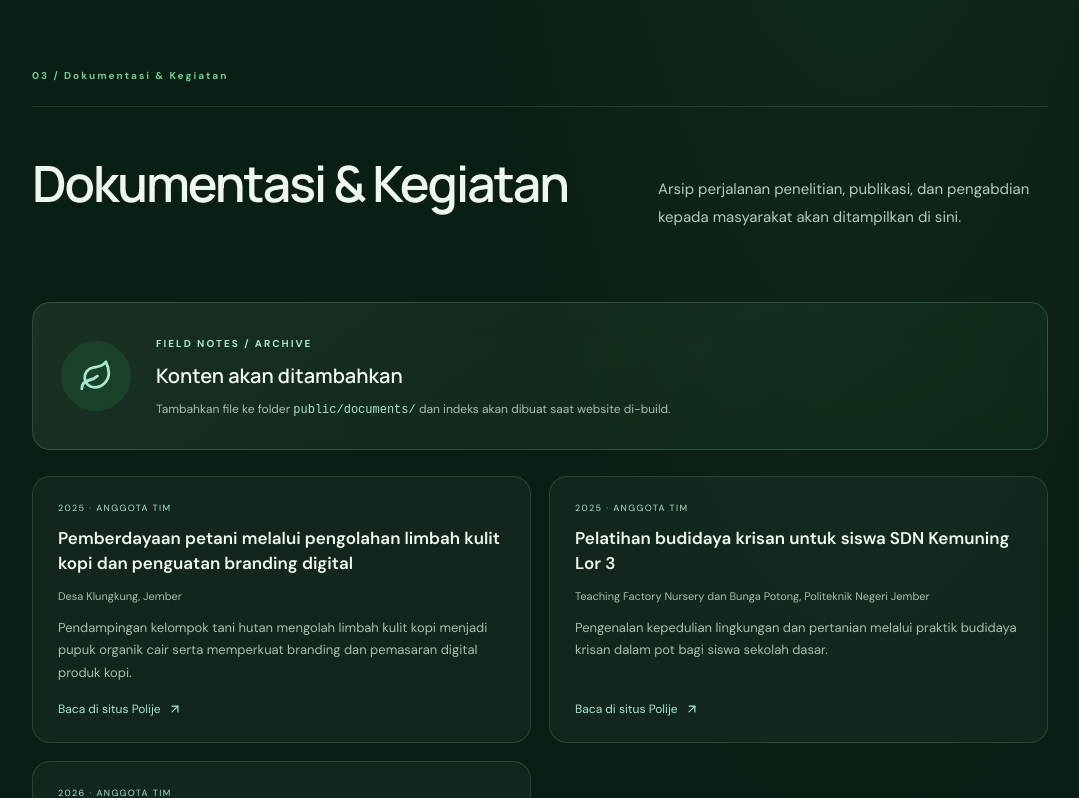
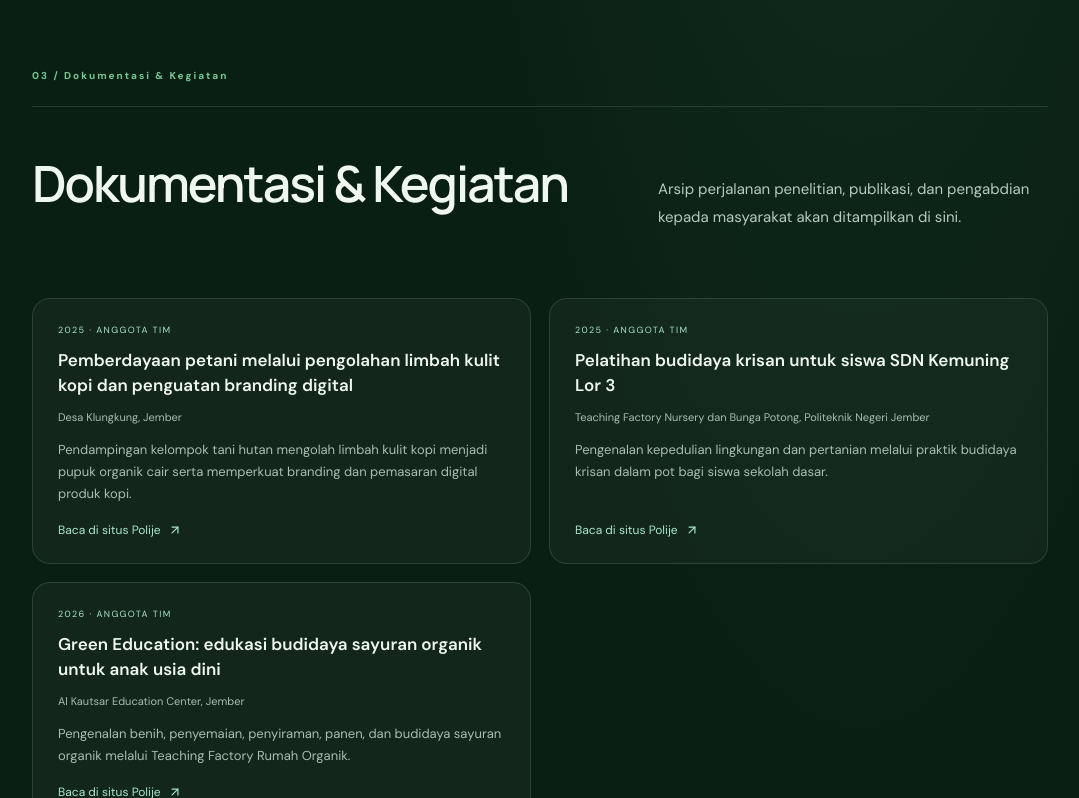
Before and after one commit to 19am-lannnmmmm/df-sabiku, a React (Vite) app: page / in a window 1280 px wide. Shown: the part 2387-3185 px from the top of the page, without its empty margins (100-1179 px from the left). Built offline with nearby package versions, Linux system fonts and the light colour scheme; no server answers.

Commit message:
Hide empty archive placeholder when activities or documents are available

```diff
--- a/src/App.tsx
+++ b/src/App.tsx
@@ -43,7 +43,7 @@ function App() {
       </section>
       <section className="section about-section" id="about"><div className="section-kicker">01 / {t.about}</div><div className="section-grid"><div><h2>{t.about}</h2><p className="lead">{t.aboutText}</p><div className="profile-facts"><span>{profile.institution}</span><span>{profile.program[lang]}</span><span>{profile.position[lang]}</span></div></div><div className="education-card"><div className="card-icon"><GraduationCap/></div><h3>{t.education}</h3>{profile.education.map(item=><div className="education-row" key={item.level}><span className="education-year">{item.year}</span><div><strong>{item.level} · {item.institution}</strong><p>{item.program}</p></div></div>)}</div></div></section>
       <section className="section research-section" id="research"><div className="section-kicker">02 / {t.research}</div><div className="section-heading"><h2>{t.research}</h2><p>{t.researchText}</p></div><div className="interest-grid">{profile.researchInterests.map((item,i)=><article className="interest-card" key={item}><span className="interest-number">0{i+1}</span><FlaskConical size={22}/><h3>{item}</h3><span className="card-arrow"><ArrowUpRight size={18}/></span></article>)}</div></section>
-      <section className="section documentation-section" id="documentation"><div className="section-kicker">03 / {t.docs}</div><div className="section-heading"><h2>{t.docs}</h2><p>{t.docsText}</p></div><div className="feature-card"><div className="feature-symbol"><Leaf size={34}/></div><div><span className="feature-label">FIELD NOTES / ARCHIVE</span><h3>{t.soon}</h3><p>Tambahkan file ke folder <code>public/documents/</code> dan indeks akan dibuat saat website di-build.</p></div></div>{activities.length > 0 && <div className="activity-grid">{activities.map(activity => <article className="document-item" key={activity.id}><span className="document-category">{activity.year} · {activity.role}</span><strong>{activity.title}</strong><small>{activity.location}</small><p>{activity.summary}</p><a href={activity.url} target="_blank" rel="noreferrer">Baca di situs Polije <ArrowUpRight size={14}/></a></article>)}</div>}{documents.length > 0 && <div className="document-grid">{documents.map(doc => <a className="document-item" href={doc.url} key={doc.id} target="_blank" rel="noreferrer"><span className="document-category">{doc.category} {doc.year ? '· ' + doc.year : ''}</span><strong>{doc.title}</strong>{doc.description && <small>{doc.description}</small>}<ArrowUpRight size={16}/></a>)}</div>}</section>
+      <section className="section documentation-section" id="documentation"><div className="section-kicker">03 / {t.docs}</div><div className="section-heading"><h2>{t.docs}</h2><p>{t.docsText}</p></div>{documents.length === 0 && activities.length === 0 && <div className="feature-card"><div className="feature-symbol"><Leaf size={34}/></div><div><span className="feature-label">FIELD NOTES / ARCHIVE</span><h3>{t.soon}</h3><p>{lang === 'id' ? <>Tambahkan file ke folder <code>public/documents/</code> dan indeks akan dibuat saat website di-build.</> : <>Add files to <code>public/documents/</code>; the index will be generated during the website build.</>}</p></div></div>}{activities.length > 0 && <div className="activity-grid">{activities.map(activity => <article className="document-item" key={activity.id}><span className="document-category">{activity.year} · {activity.role}</span><strong>{activity.title}</strong><small>{activity.location}</small><p>{activity.summary}</p><a href={activity.url} target="_blank" rel="noreferrer">Baca di situs Polije <ArrowUpRight size={14}/></a></article>)}</div>}{documents.length > 0 && <div className="document-grid">{documents.map(doc => <a className="document-item" href={doc.url} key={doc.id} target="_blank" rel="noreferrer"><span className="document-category">{doc.category} {doc.year ? '· ' + doc.year : ''}</span><strong>{doc.title}</strong>{doc.description && <small>{doc.description}</small>}<ArrowUpRight size={16}/></a>)}</div>}</section>
       <section className="section publications-section" id="publications"><div className="section-kicker">04 / {t.publications}</div><div className="section-heading"><h2>{t.publications}</h2><p>{t.publicationsText}</p></div>{publications.length > 0 ? <div className="publication-grid">{publications.slice().sort((a,b)=>b.year-a.year).map(item => <article className="publication-card" key={item.id}><span className="document-category">{item.year} · {item.category}</span><h3>{item.title}</h3><p>{item.journal} · Vol. {item.volume}, No. {item.issue} · hlm. {item.pages}</p><small>{item.authors.join(", ")}</small><p>{item.summary}</p><a href={item.url} target="_blank" rel="noreferrer">Lihat publikasi <ArrowUpRight size={14}/></a></article>)}</div> : <div className="publication-empty"><BookOpen size={25}/><span>{t.soon}</span></div>}</section>
       <section className="section contact-section" id="contact"><div className="section-kicker">05 / CONTACT</div><div className="contact-panel"><div><span className="feature-label">LET'S GROW IDEAS TOGETHER</span><h2>{t.contact}</h2><p>{t.contactText}</p></div><div className="contact-links"><a href={profile.academicLinks.googleScholar} className="contact-link" target="_blank" rel="noreferrer">Google Scholar <ArrowUpRight size={18}/></a><a href={profile.academicLinks.sinta} className="contact-link" target="_blank" rel="noreferrer">SINTA <ArrowUpRight size={18}/></a><a href={profile.academicLinks.orcid} className="contact-link" target="_blank" rel="noreferrer">ORCID <ArrowUpRight size={18}/></a><a href={profile.academicLinks.sipora} className="contact-link" target="_blank" rel="noreferrer">SIPORA <ArrowUpRight size={18}/></a></div></div></section>
     </main>
```
